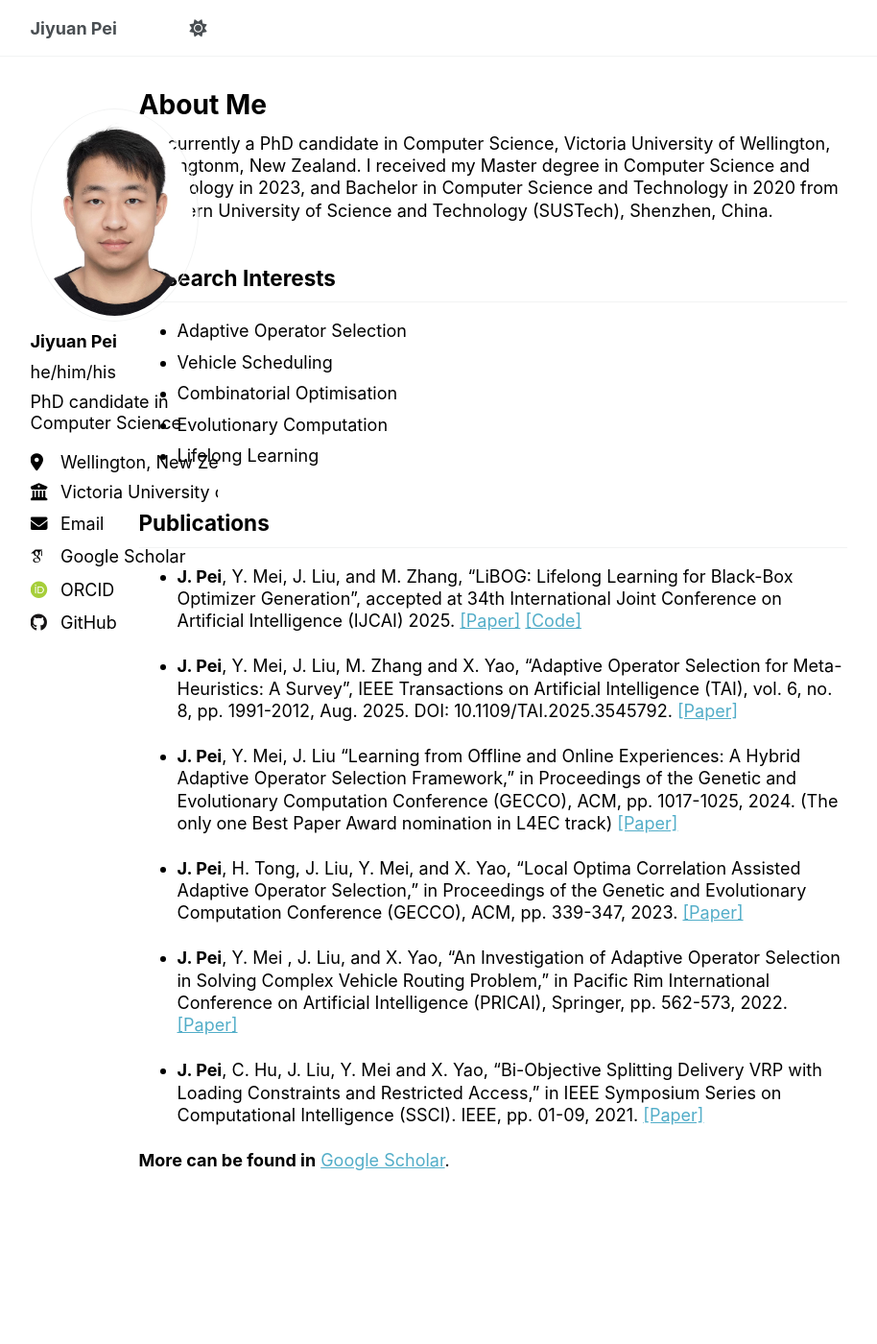
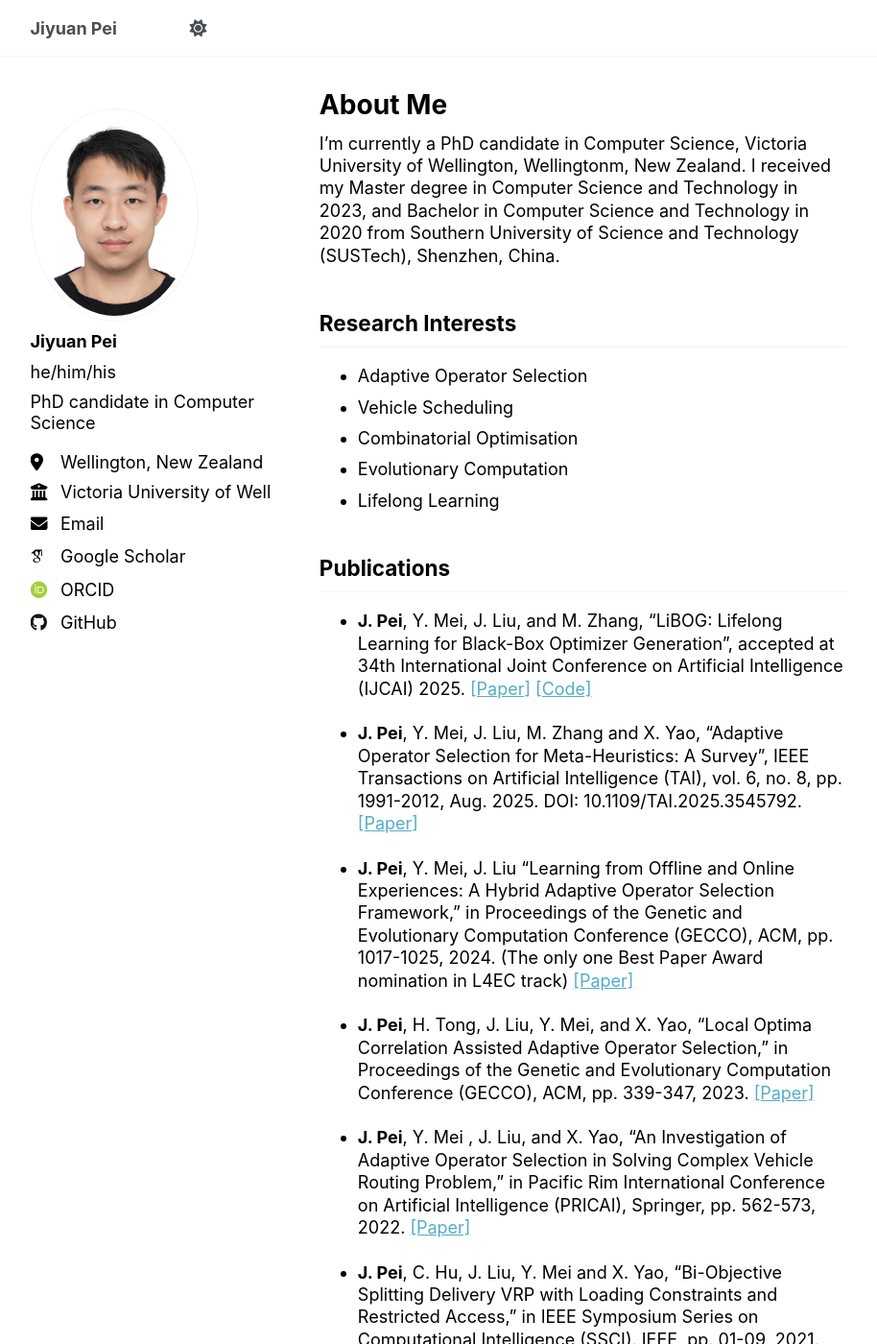
Before and after one commit to PeiJY/PeiJY.github.io, a Jekyll site: the page built from _pages/about.md, in a window 1280 px wide and 1400 px high. Shown: the whole window at 96% size, without its empty margins (164-1078 px from the left). Built offline with Jekyll 4.4.1, drawn with Linux system fonts in a browser that asks for light colours; some web fonts are replaced; a script that is not in the unit is left out.

Commit message:
refine for sidebar

```diff
--- a/_sass/layout/_page.scss
+++ b/_sass/layout/_page.scss
@@ -18,8 +18,8 @@
 
 .page {
   @include breakpoint($large) {
-    @include span(10.5· of 12 last);
-    @include prefix(1.5 of 12);
+    @include span(10 of 12 last);
+    @include prefix(2 of 12);
     @include suffix(0.5 of 12);
   }
 
--- a/_sass/layout/_sidebar.scss
+++ b/_sass/layout/_sidebar.scss
@@ -25,7 +25,7 @@
   }
 
   @include breakpoint($large) {
-    @include span(2 of 12);
+    @include span(2.5 of 12);
     opacity: 1;
     -webkit-transition: opacity 0.2s ease-in-out;
             transition: opacity 0.2s ease-in-out;
```
